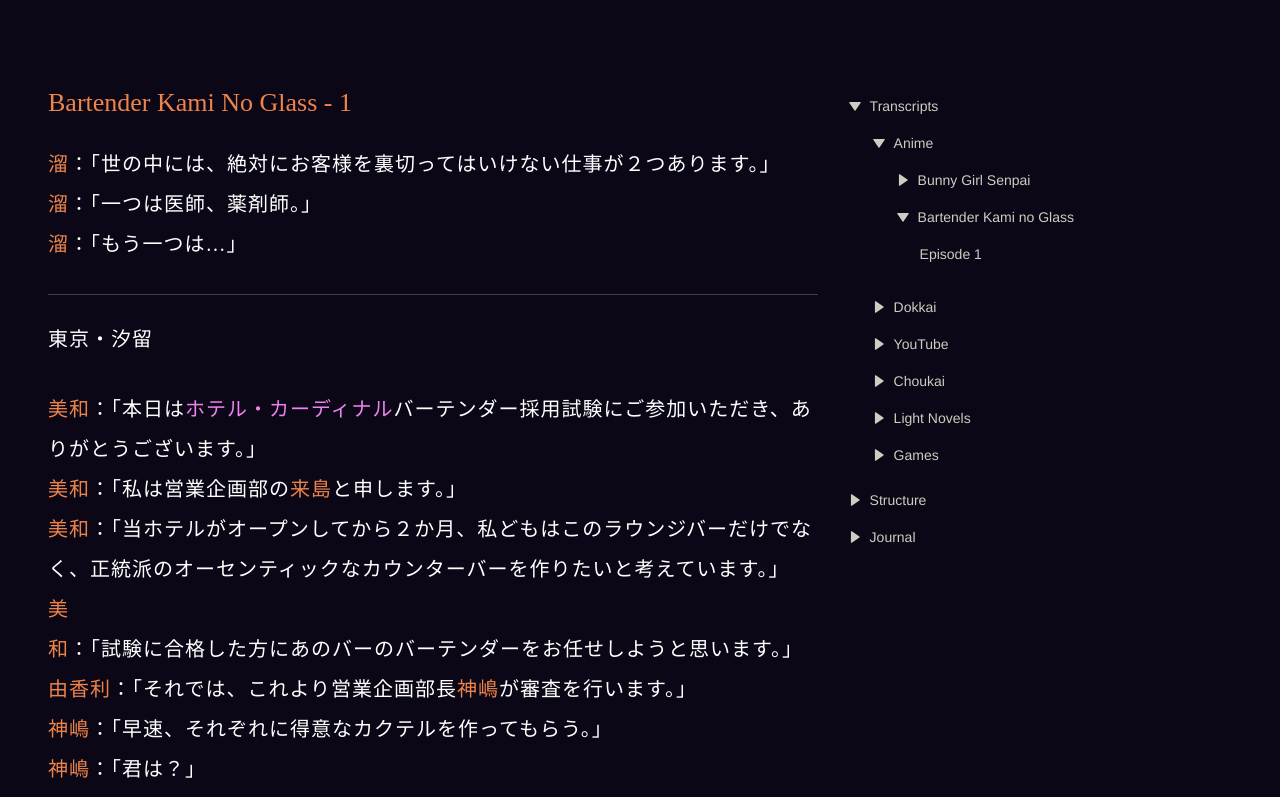
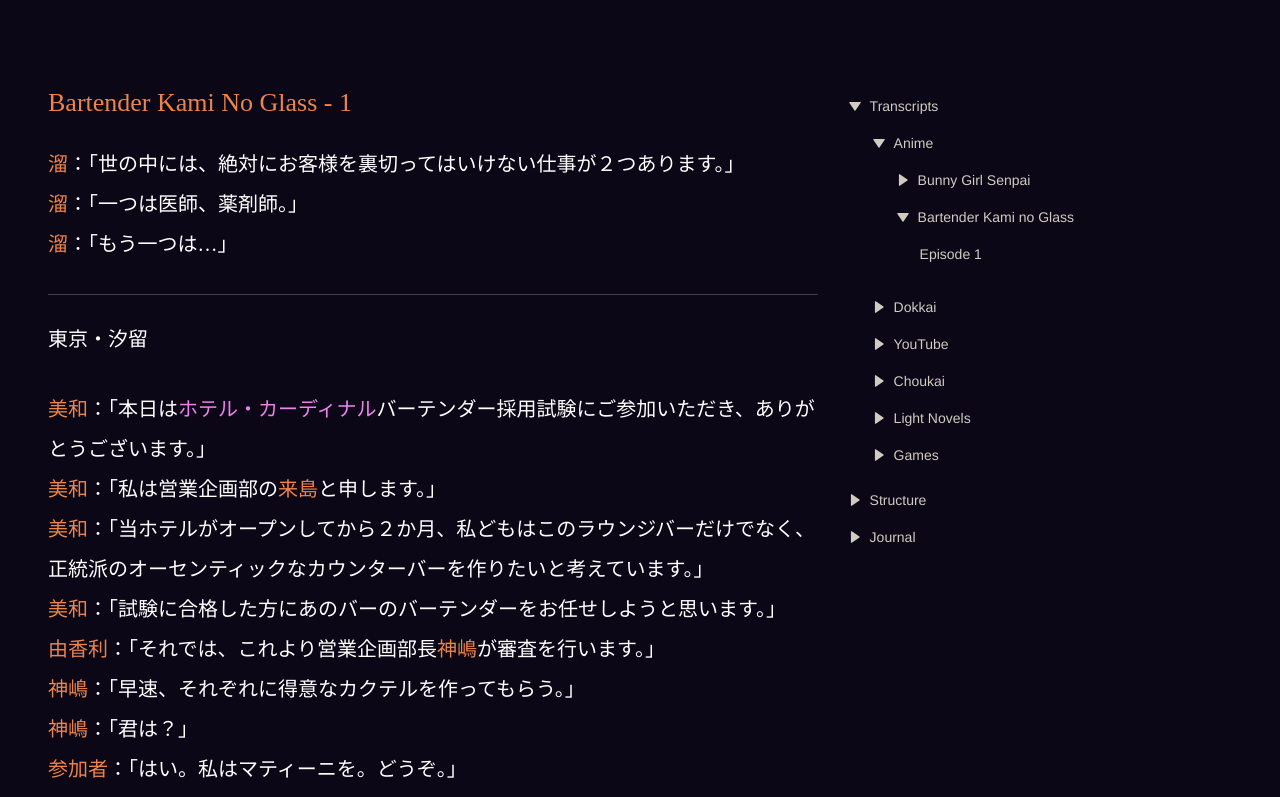
Before and after one commit to khsamonte/nihongo-nook, a React (Create React App) app: page /transcripts/anime/bartender-kami-no-glass/1 in a window 1280 px wide. Shown: the top 797 px of the page. Built offline with nearby package versions, Linux system fonts and the light colour scheme; a web font is replaced by a local one.

Commit message:
Removed letter spacing

```diff
--- a/src/components/MarkdownContent.jsx
+++ b/src/components/MarkdownContent.jsx
@@ -101,7 +101,6 @@
 		font-size: 1.25em;
 		font-weight: 400;
 		margin: 0 0 1.5em;
-		letter-spacing: 1px;
 		line-height: 2em;
 		list-style: none;
 	}
```
